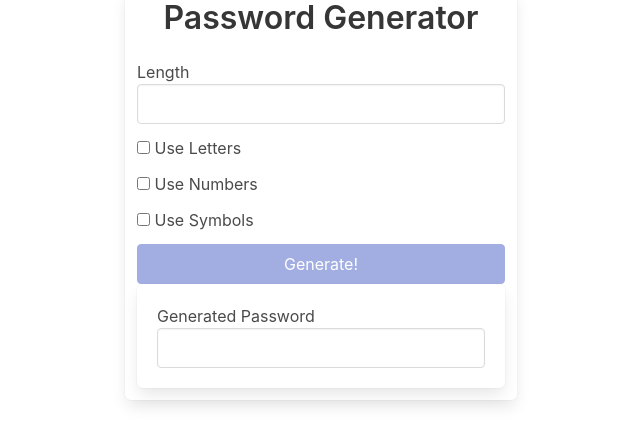
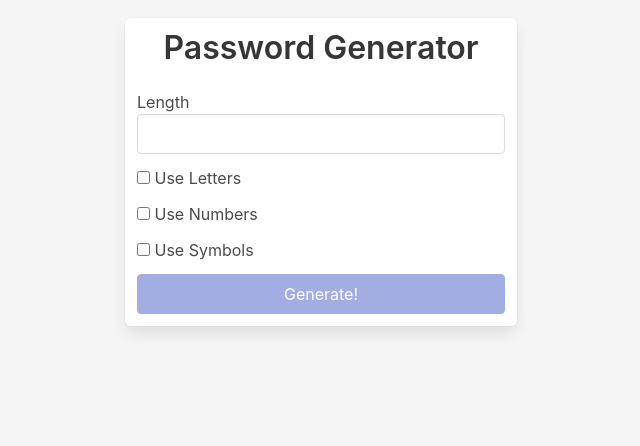
Before and after one commit to PratikGarai/PasswordGenerator, an Angular app: page / in a window 1280 px wide. Shown: the top 446 px of the page, without its empty margins (319-959 px from the left). Built offline with nearby package versions, Linux system fonts and the light colour scheme.

Commit message:
finalizing

```diff
--- a/src/app/app.component.html
+++ b/src/app/app.component.html
@@ -1,3 +1,4 @@
+<div class="main-content">
   <div class="container">
     <div class="columns is-centered">
       <div class="box column is-one-third">
@@ -41,10 +42,11 @@
           Generate!
         </button>
 
-      <div class="box">
+        <div class="box" *ngIf="password">
           <label>Generated Password</label>
           <input class="input" [value]="password" />
         </div>
       </div>
     </div>
   </div>
+</div>
--- a/src/styles.css
+++ b/src/styles.css
@@ -1 +1,13 @@
 @import "bulma/css/bulma.css";
+
+body {
+    height: 100vh;
+    background-color: whitesmoke;
+}
+
+.main-content {
+    display: flex;
+    align-items: center;
+    justify-content: center;
+    padding : 30px 20px;
+}
```
Lines whose indentation alone changed are shown as unchanged.
